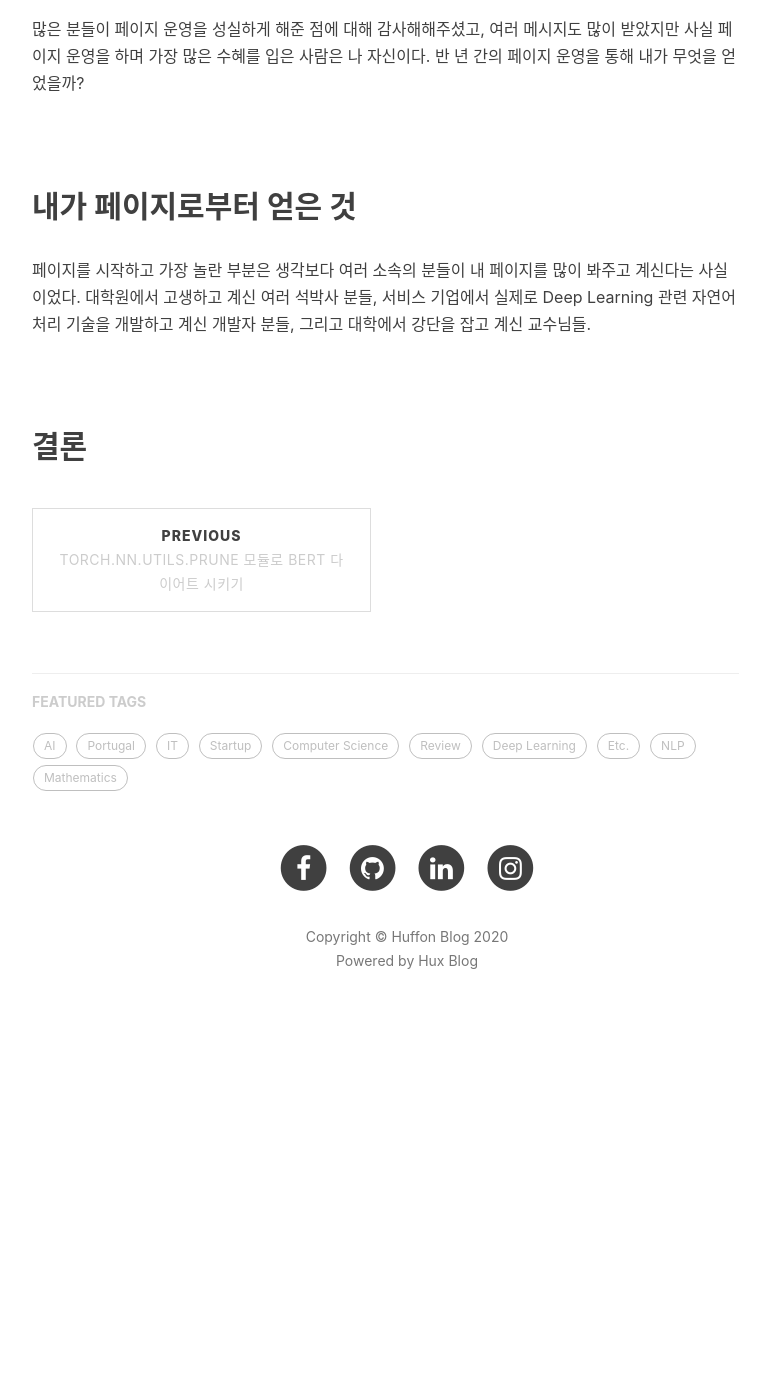
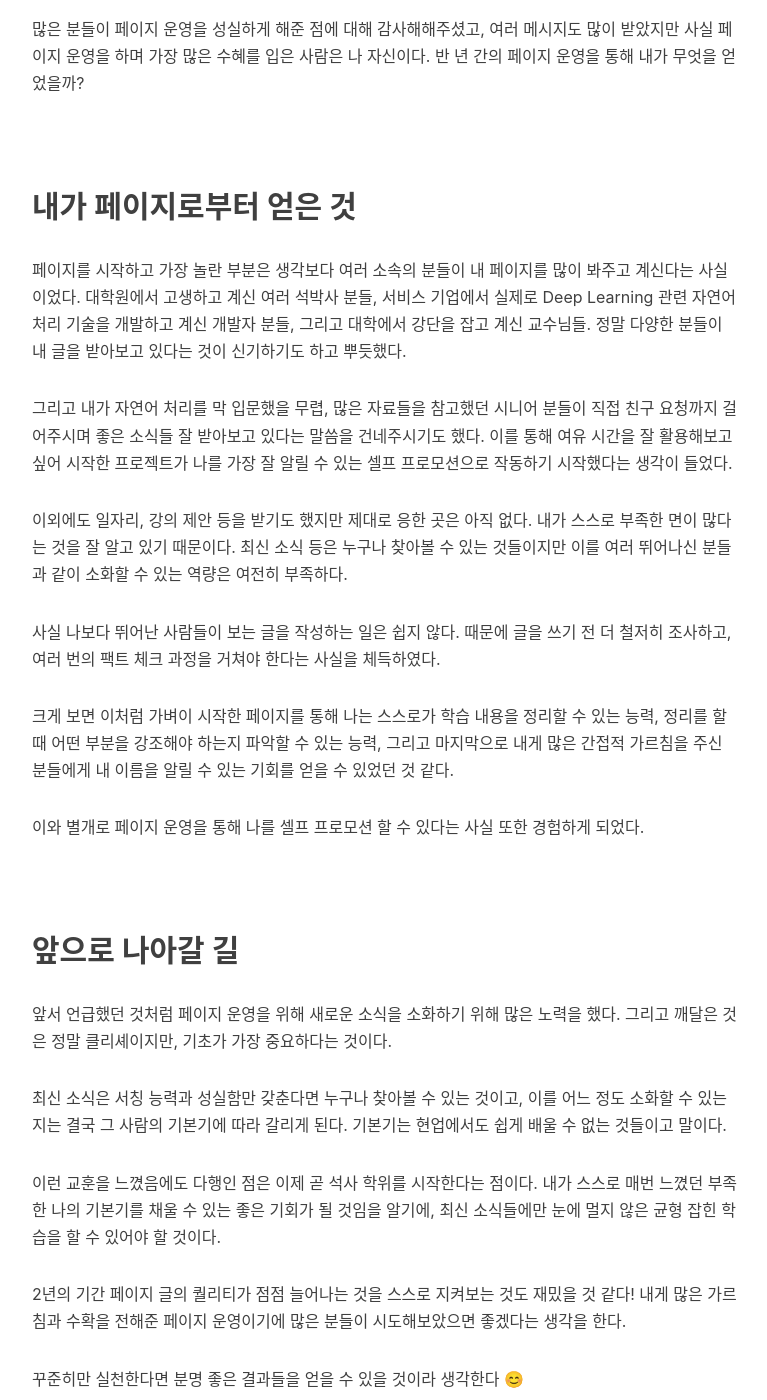
Before and after one commit to Huffon/huffon.github.io, a Jekyll site: the page built from _posts/2020-04-26-page-half.md, in a window 1280 px wide and 1400 px high, scrolled down 811 px. Shown: the whole window, without its empty margins (233-1000 px from the left). Built offline with Jekyll 4.4.1, drawn with Linux system fonts in a browser that asks for light colours; nearby versions of some CDN libraries; comment, search, counter and statistics services are not loaded; before the commit the page ends 1876 px from its top, so only the background shows below that; some of the changed text lies outside the part shown.

Commit message:
Update 2020-04-26-page-half.md

```diff
--- a/_posts/2020-04-26-page-half.md
+++ b/_posts/2020-04-26-page-half.md
@@ -1,6 +1,6 @@
 ---
 layout: post
-title: "전공 관련 페이지를 반 년간 운영한 소감"
+title: "전공 관련 페이지 반 년간 운영하기"
 subtitle: '자신에게 적합한 셀프 프로모션을 찾자'
 author: "devfon"
 header-style: text
@@ -11,7 +11,7 @@ tags:
 
 ## 페이지의 시작
 
-작년 10월 작은 **페이스북 페이지** 운영을 시작했다. 시작의 계기는 아주 단순했다. 당시 근무하던 스타트업에 통근하기 위해서는 **왕복 4 시간**의 시간이 소요되었는데, 해당 시간을 무의미하게 낭비하는 것이 아까웠다. 그리고 해당 출퇴근 시간에 여러 글들을 보며 학습한 내용들을 정리한 페이지를 운영하면 나뿐만 아니라 여러 사람들에게 좋을 수 있겠다는 생각을 하게 되었다. 그렇게 바로 페이지를 개설하였고, 내가 가장 아끼는 프로젝트 [**월간 자연어 처리**]()를 시작하게 되었다.
+작년 10월 작은 **페이스북 페이지** 운영을 시작했다. 시작의 계기는 아주 단순했다. 당시 근무하던 스타트업에 통근하기 위해서는 **왕복 4 시간**의 시간이 소요되었는데, 해당 시간을 무의미하게 낭비하는 것이 아까웠다. 그리고 해당 출퇴근 시간에 여러 글들을 보며 학습한 내용들을 정리한 페이지를 운영하면 나뿐만 아니라 여러 사람들에게 좋을 수 있겠다는 생각을 하게 되었다. 그렇게 바로 페이지를 개설하였고, 내가 가장 아끼는 프로젝트 [**월간 자연어 처리**](https://m.facebook.com/monthly.nlp/)를 시작하게 되었다.
 
 페이지에서는 주로 **Deep Learning을 활용한 자연어 처리** 분야에서 나온 새로운 **논문**, 유용한 **라이브러리**, 재밌는 **에피소드** 등을 다루었다. 페이지를 운영하기 시작한지 **6 개월**이 되어가는 현 시점에서 페이지를 팔로우하고 계신 분들은 약 **2,200 여 명**인데 이 기간 동안 페이지를 팔로우 해주시고 계신 분들이 스크롤을 내리면서 조금이라도 흥미롭게 읽으실 수 있는 글들을 작성하기 위해 더 많이 읽고 더 많이 작성하고자 했던 것 같다.
 
@@ -21,9 +21,42 @@ tags:
 
 ## 내가 페이지로부터 얻은 것
 
-페이지를 시작하고 가장 놀란 부분은 생각보다 여러 소속의 분들이 내 페이지를 많이 봐주고 계신다는 사실이었다. 대학원에서 고생하고 계신 여러 석박사 분들, 서비스 기업에서 실제로 Deep Learning 관련 자연어 처리 기술을 개발하고 계신 개발자 분들, 그리고 대학에서 강단을 잡고 계신 교수님들.
+페이지를 시작하고 가장 놀란 부분은 생각보다 여러 소속의 분들이 내 페이지를 많이 봐주고 계신다는 사실이었다. 대학원에서 고생하고 계신 여러 석박사 분들, 서비스 기업에서 실제로 Deep Learning 관련 자연어 처리 기술을 개발하고 계신 개발자 분들, 그리고 대학에서 강단을 잡고 계신 교수님들. 정말 다양한 분들이 내 글을 받아보고 있다는 것이 신기하기도 하고 뿌듯했다.
 
+그리고 내가 자연어 처리를 막 입문했을 무렵, 많은 자료들을 참고했던 시니어 분들이 직접 친구 요청까지 걸어주시며 좋은 소식들 잘 받아보고 있다는 말씀을 건네주시기도 했다. 이를 통해 여유 시간을 잘 활용해보고 싶어 시작한 프로젝트가 나를 가장 잘 알릴 수 있는 셀프 프로모션으로 작동하기 시작했다는 생각이 들었다.
+
+이외에도 일자리, 강의 제안 등을 받기도 했지만 제대로 응한 곳은 아직 없다. 내가 스스로 부족한 면이 많다는 것을 잘 알고 있기 때문이다. 최신 소식 등은 누구나 찾아볼 수 있는 것들이지만 이를 여러 뛰어나신 분들과 같이 소화할 수 있는 역량은 여전히 부족하다.
+
+사실 나보다 뛰어난 사람들이 보는 글을 작성하는 일은 쉽지 않다. 때문에 글을 쓰기 전 더 철저히 조사하고, 여러 번의 팩트 체크 과정을 거쳐야 한다는 사실을 체득하였다.
+
+크게 보면 이처럼 가벼이 시작한 페이지를 통해 나는 스스로가 학습 내용을 정리할 수 있는 능력, 정리를 할 때 어떤 부분을 강조해야 하는지 파악할 수 있는 능력, 그리고 마지막으로 내게 많은 간접적 가르침을  주신 분들에게 내 이름을 알릴 수 있는 기회를 얻을 수 있었던 것 같다.
+
+이와 별개로 페이지 운영을 통해 나를 셀프 프로모션 할 수 있다는 사실 또한 경험하게 되었다.
 
 <br/>
 
-## 결론
+## 앞으로 나아갈 길
+
+앞서 언급했던 것처럼 페이지 운영을 위해 새로운 소식을 소화하기 위해 많은 노력을 했다. 그리고 깨달은 것은 정말 클리셰이지만, 기초가 가장 중요하다는 것이다.
+
+최신 소식은 서칭 능력과 성실함만 갖춘다면 누구나 찾아볼 수 있는 것이고, 이를 어느 정도 소화할 수 있는지는 결국 그 사람의 기본기에 따라 갈리게 된다. 기본기는 현업에서도 쉽게 배울 수 없는 것들이고 말이다.
+
+이런 교훈을 느꼈음에도 다행인 점은 이제 곧 석사 학위를 시작한다는 점이다. 내가 스스로 매번 느꼈던 부족한 나의 기본기를 채울 수 있는 좋은 기회가 될 것임을 알기에, 최신 소식들에만 눈에 멀지 않은 균형 잡힌 학습을 할 수 있어야 할 것이다.
+
+2년의 기간 페이지 글의 퀄리티가 점점 늘어나는 것을 스스로 지켜보는 것도 재밌을 것 같다! 내게 많은 가르침과 수확을 전해준 페이지 운영이기에 많은 분들이 시도해보았으면 좋겠다는 생각을 한다.
+
+꾸준히만 실천한다면 분명 좋은 결과들을 얻을 수 있을 것이라 생각한다 😊
+
+### 번외: 서칭 잘하기
+
+내가 최신 기술 소식을 받아보는 소식통은 크게 두 곳이 있다. 뻔하겠지만 첫 번째는 트위터이고, 두 번째는 깃헙이다. 먼저 연구자들의 생태계는 트위터에 형성이 되어 있다.
+
+자신이 작성한 새로운 논문, 라이브러리의 새 릴리즈 소식, 특정 주제와 관련된 흥미로운 디스커션 등이 대부분 트위터에서 발생한다. 때문에 트위터에서 활발하게 활동하는 연구자들을 팔로우하며, 주기적으로 트위터에 올라온 이야기를 살펴보는 것이 아주 큰 도움이 된다.
+
+자연어 처리를 예로 들면 Sebastian Ruder, Yoav Goldberg, Graham Neubig, Sam bowman, Anna Rogers 등이 활발히 재밌는 소식들을 많이 전한다. 이들 뿐만 아니라 여러 연구자들의 트위터를 받아보다보면 현재 해당 분야의 인기 토픽이 무엇인지, 어떠한 이슈가 있는지를 쉽게 파악할 수 있다. 때문에 트위터를 잘 활용하는 것은 서칭에 있어 중요한 요소 중 하나이다.
+
+두 번째는 깃헙인데, 이는 깃헙이라기 보다 깃헙에서 활발히 활동하는 개발자와 리서쳐들을 팔로우하는 것이다. 리서쳐들을 팔로우해놓으면 리서쳐들도 자신이 흥미롭다 생각한 구현체에 스타를 누르기 때문에 자신이 놓친 구현체를 확인할 수 있게 된다.
+
+그리고 개발자들은 머신러닝 프로젝트에 주로 관심을 많이 가지는 편인데, 깃헙에서 활발하게 활동하는 개발자들을 통해서는 우리가 놓친 좋은 라이브러리, 프레임워크, 프로젝트 등을 확인할 수 있다.
+
+즉, 트위터와 깃헙만 잘 활용해도 자신의 분야에서 트렌디한 최신 소식들을 잘 찾아볼 수 있다는 것이다. 본문에서 언급했듯, 이는 누구나 실천할 수 있는 단순한 방법이기 때문에 이 두 가지를 통해 많은 분들이 좋은 정보를 획득할 수 있었으면 좋겠다.
```
